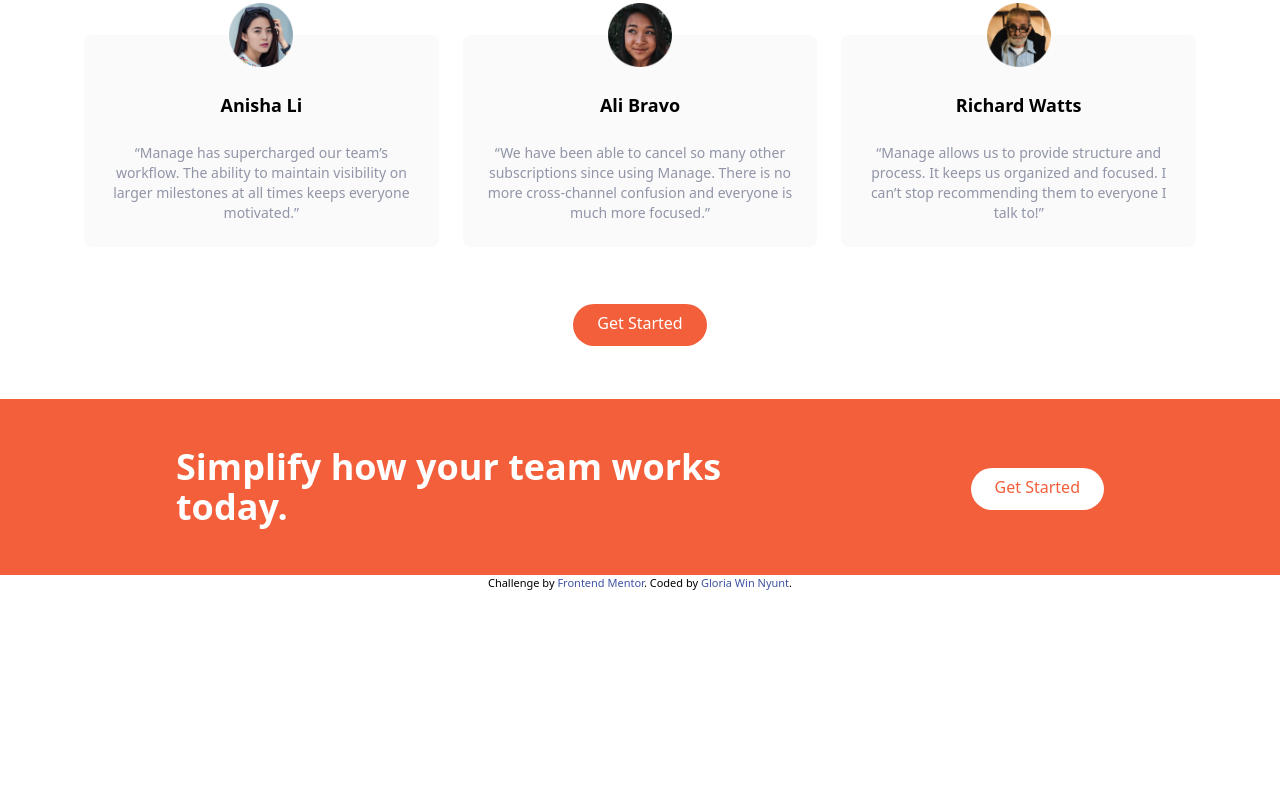
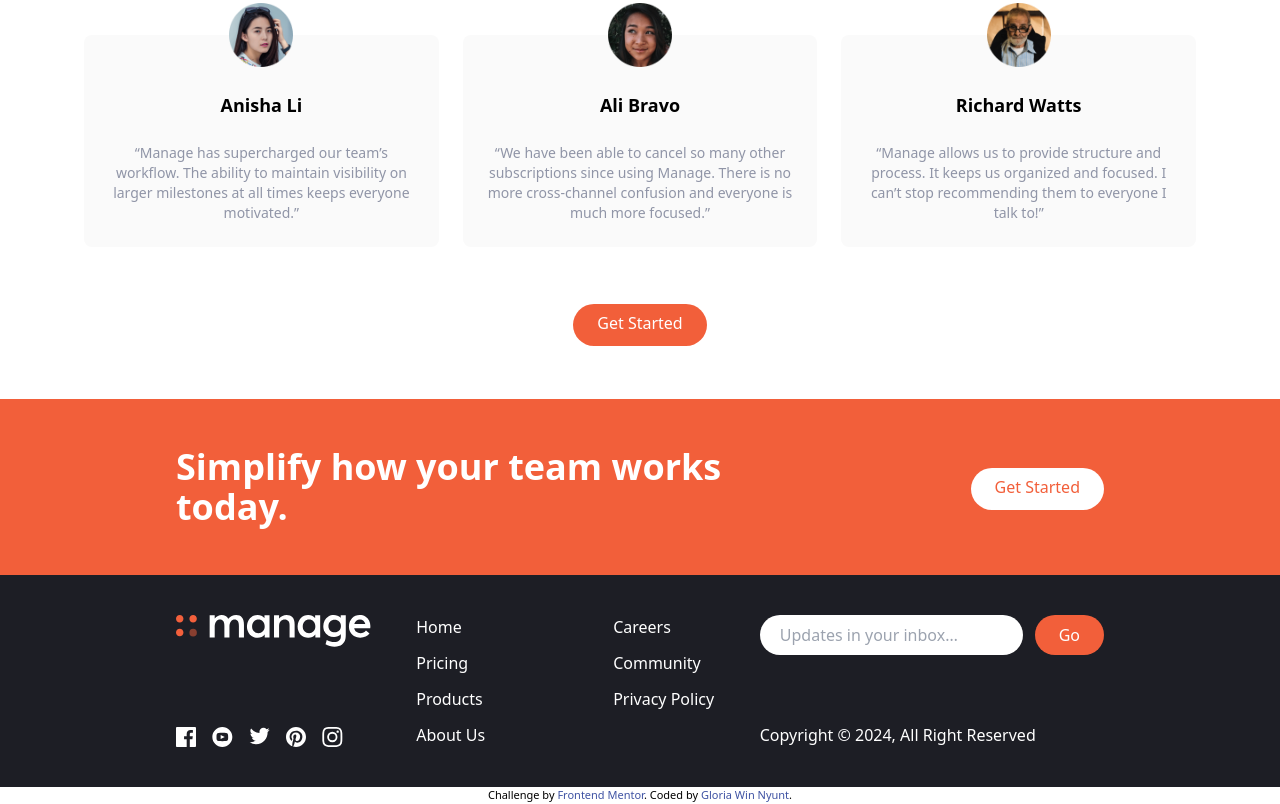
Before and after one commit to gloriabee/Manage-Landing-Page, a website: page index.html in a window 1280 px wide. Shown: the part 1369-2173 px from the top of the page. Before the commit the page ends 1961 px from the top, so only its background shows below. Drawn offline with Linux system fonts and the light colour scheme.

Commit message:
footer section added

```diff
--- a/index.html
+++ b/index.html
@@ -243,23 +243,93 @@
       </div>
     </div>
   </section>
+
+  <!--footer -->
+  <footer class="bg-veryDarkBlue">
+    <!--flex container-->
+    <div class="container flex flex-col-reverse justify-between px-6 py-10 mx-auto space-y-8 md:flex-row md:space-y-0">
+
+      <!--logo and social links container-->
+      <div class="flex flex-col-reverse items-center justify-between space-y-12 md:flex-col md:space-y-0 md:items-start">
+        <div class="mx-auto my-6 text-center text-white md:hidden">
+          Copyright &copy; 2024, All Right Reserved
+        </div>
+
+        <!--logo-->
+        <div>
+          <img src="./images/logo-white.svg" alt="" class="h-8">
+        </div>
+
+
+        <!--social links container-->
+        <div class="flex justify-center space-x-4">
+          <!--link 1-->
+          <a href="#">
+            <img src="./images/icon-facebook.svg" alt="">
+          </a>
+            <!--link 2-->
+            <a href="#">
+              <img src="./images/icon-youtube.svg" alt="">
+            </a>
+              <!--link 3-->
+          <a href="#">
+            <img src="./images/icon-twitter.svg" alt="">
+          </a>
+            <!--link 4-->
+            <a href="#">
+              <img src="./images/icon-pinterest.svg" alt="">
+            </a>
+              <!--link 5-->
+          <a href="#">
+            <img src="./images/icon-instagram.svg" alt="">
+          </a>
+        </div>
+
+
+      </div>
+
+      <!--list container-->
+
+      <div class="flex justify-around space-x-32">
+        <div class="flex flex-col space-y-3 text-white">
+          <a href="#" class="hover:text-brightRedLight">Home</a>
+          <a href="#" class="hover:text-brightRedLight">Pricing</a>
+          <a href="#" class="hover:text-brightRedLight">Products</a>
+          <a href="#" class="hover:text-brightRedLight">About Us</a>
+        </div>
+        <div class="flex flex-col space-y-3 text-white">
+          <a href="#" class="hover:text-brightRedLight">Careers</a>
+          <a href="#" class="hover:text-brightRedLight">Community</a>
+          <a href="#" class="hover:text-brightRedLight">Privacy Policy</a>
+
+        </div>
+      </div>
+
+      <!--input container-->
+      <div class="flex flex-col justify-between">
+        <form>
+          <div class="flex space-x-3">
+            <input type="text" placeholder=" Updates in your inbox…" class="flex-1 px-4 rounded-full focus:outline-none">
+            <!-- <a href="#" class="p-3 px-6 pt-2 text-white bg-brightRed rounded-full baseline hover:bg-brightRedLight">Go</a> -->
+            <button class="px-6 py-2 text-white rounded-full bg-brightRed hover:bg-brightRedLight focus:outline-none">
+              Go
+            </button>
+          </div>
+
+        </form>
+
+        <div class="hidden text-white md:block">
+          Copyright &copy; 2024, All Right Reserved
+        </div>
+      </div>
+
+    </div>
+  </footer>
   <!--
 
   Shanai Gough
   “Their software allows us to track, manage and collaborate on our projects
   from anywhere. It keeps the whole team in-sync without being intrusive.”
-
-
-
-  Get Started
-
-  Home
-  Pricing
-  Products
-  About Us
-  Careers
-  Community
-  Privacy Policy
 
   Updates in your inbox…
   Go
```
Also changed, not shown: css/main.css, images/logo-white.svg (added).
